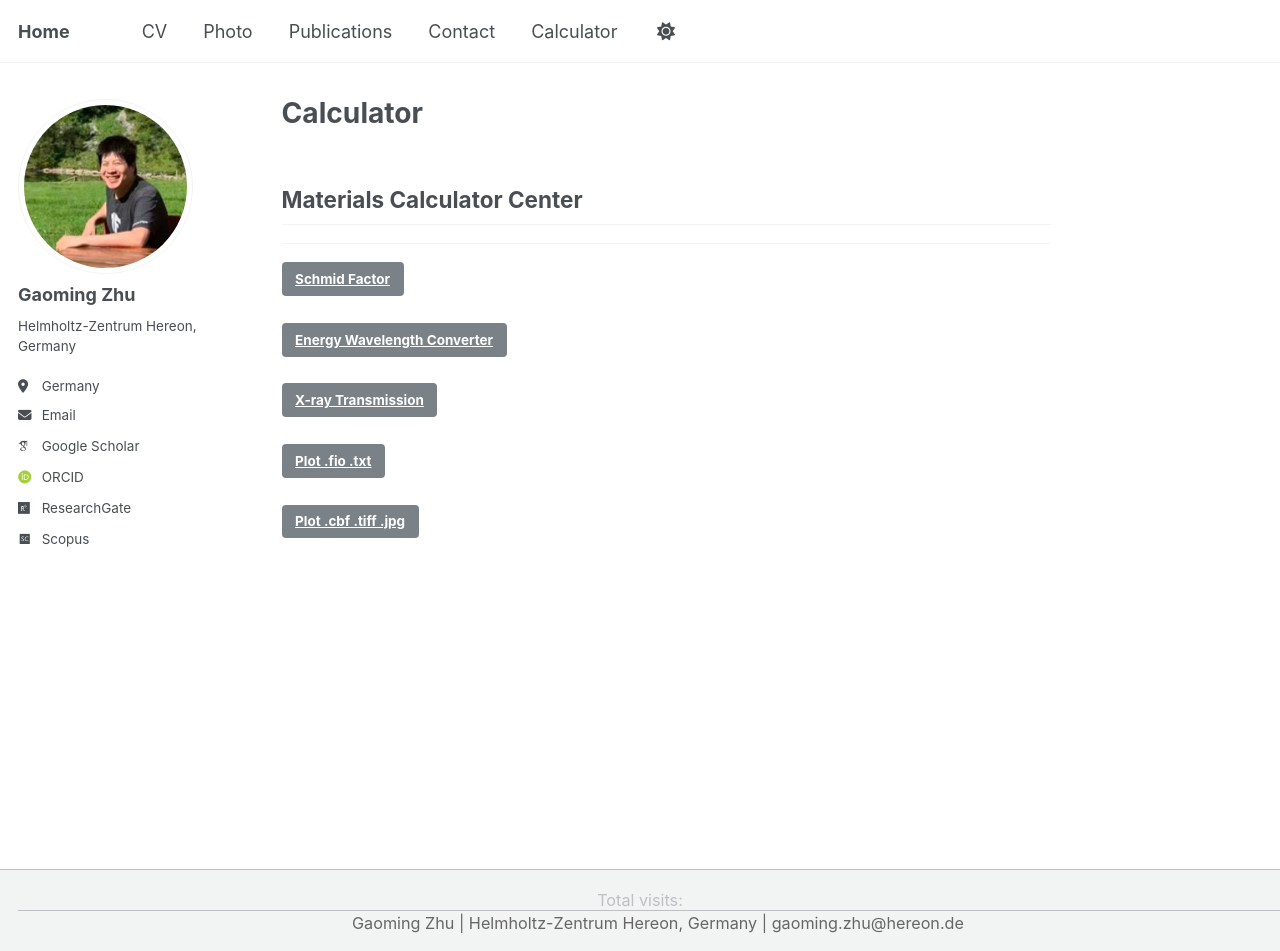
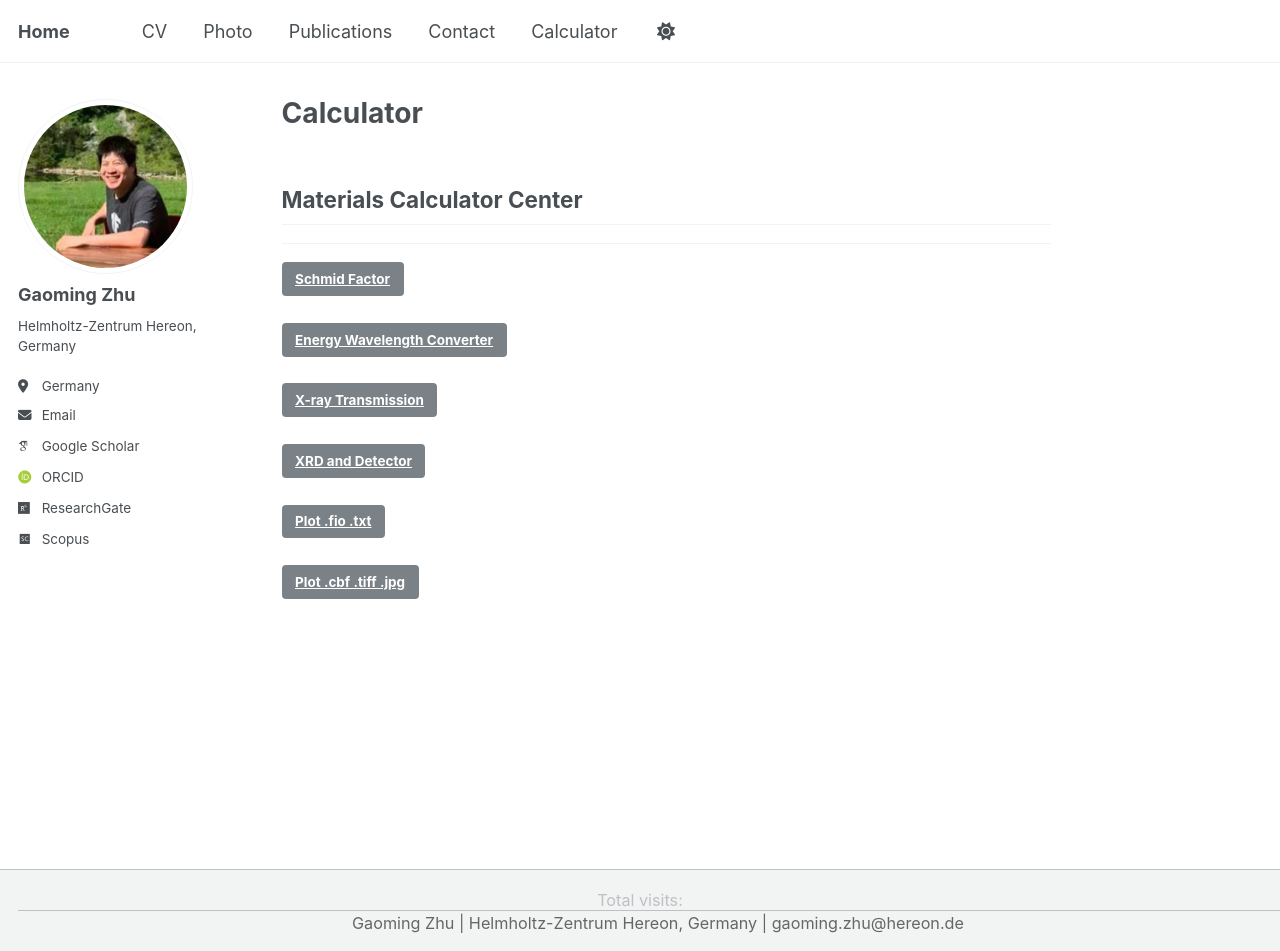
Before and after one commit to zgm900613/zgm900613.github.io, a Jekyll site: the page built from _pages/calculator.md, in a window 1280 px wide and 951 px high. Built offline with Jekyll 4.4.1, drawn with Linux system fonts in a browser that asks for light colours; some web fonts are replaced; a script that is not in the unit is left out; comment, search, counter and statistics services are not loaded.

Commit message:
Update calculator.md

```diff
--- a/_pages/calculator.md
+++ b/_pages/calculator.md
@@ -34,6 +34,14 @@ author_profile: true
 
 <p>
   <a class="btn btn-primary"
+     href="https://zgm900613.github.io/MaterialsCalculator/XRDandDetector.html"
+     target="_blank">
+     XRD and Detector
+  </a>
+</p>
+
+<p>
+  <a class="btn btn-primary"
      href="https://zgm900613.github.io/MaterialsCalculator/Plot_fio_txt.html"
      target="_blank">
      Plot .fio .txt
```
